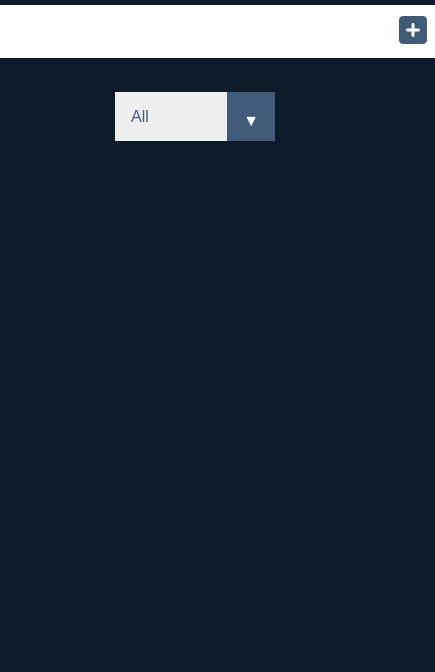
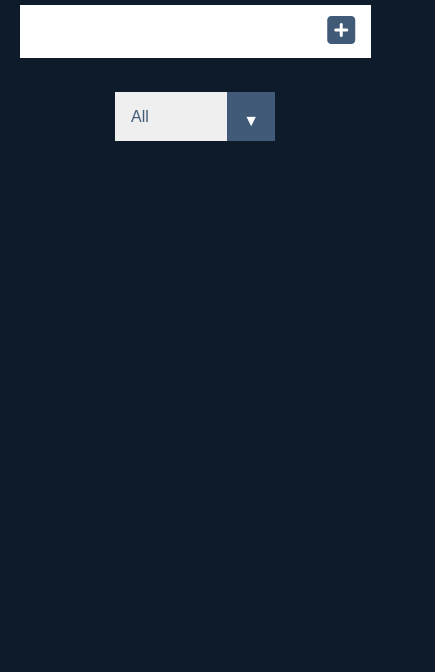
Before and after one commit to AugustinBriolon/ToDoList, a plain HTML site: page index.html in a window 390 px wide. Shown: the part 172-844 px from the top of the page, 435 px wide, since content can reach past the window. Drawn offline with Linux system fonts and the light colour scheme.

Commit message:
:mag: add respo,sive

```diff
--- a/assets/style.css
+++ b/assets/style.css
@@ -8,6 +8,14 @@ body {
     font-family: 'Poppins', sans-serif;
     background-color: #0D1B2A;
     min-height: 100vh;
+}
+
+@media screen and (max-width: 500px) {
+    body {
+        display: flex;
+        flex-direction: column;
+        align-items: center;
+    }
 }
 
 header {
@@ -28,6 +36,19 @@ form {
 
 form {
     flex-wrap: wrap;
+}
+
+@media screen and (max-width: 500px) {
+    .form {
+        justify-content: center;
+    }
+    .form .todo-input {
+        width: 75%;
+        border-radius: 0%;
+    }
+    .todo-btn {
+        width: 15%;
+    }
 }
 
 form input,
@@ -127,7 +148,7 @@ select {
     font-size: 1rem;
 }
 
-.select{
+.select {
     margin: 1rem;
     position: relative;
     overflow: hidden;
```
